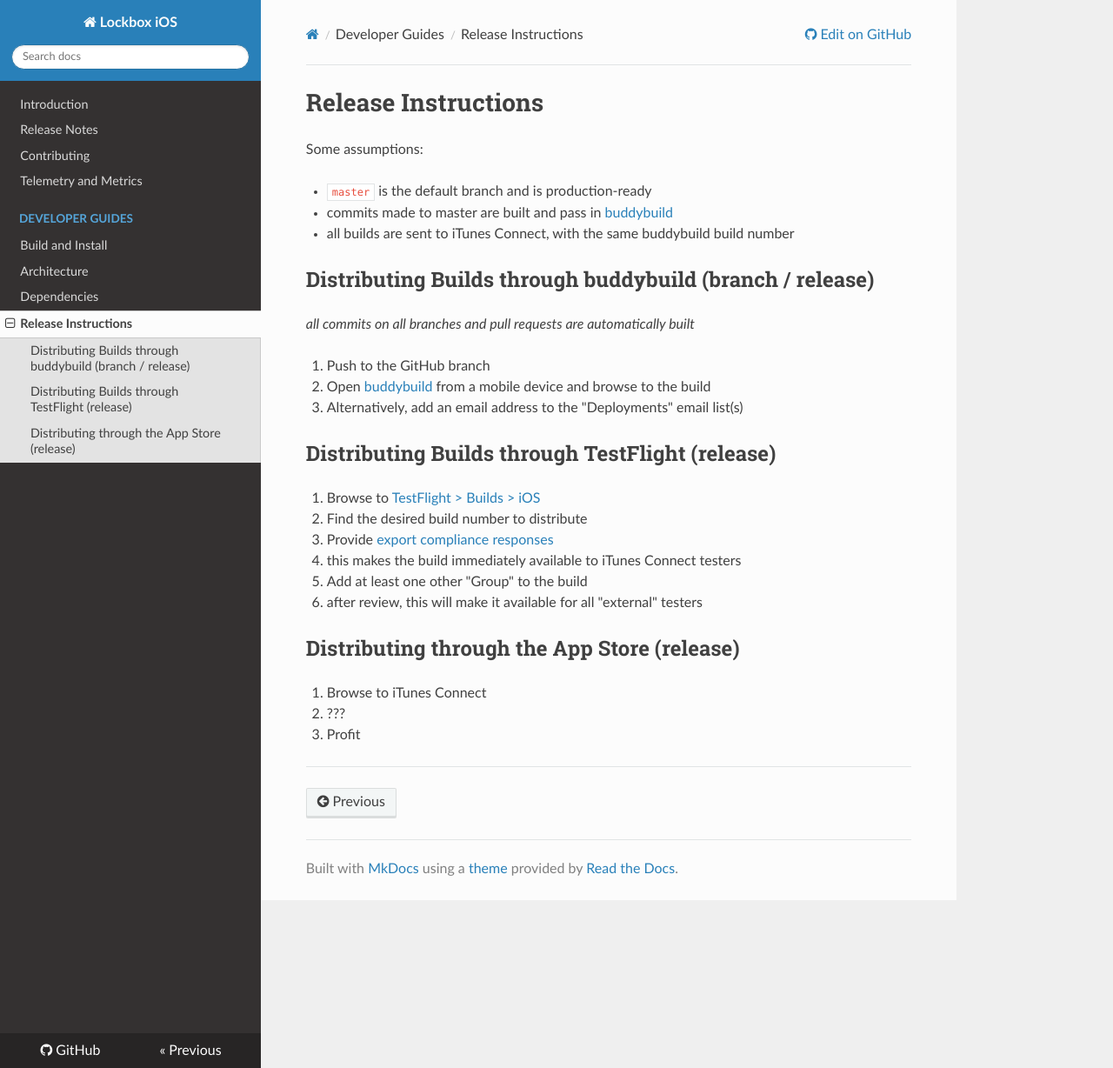
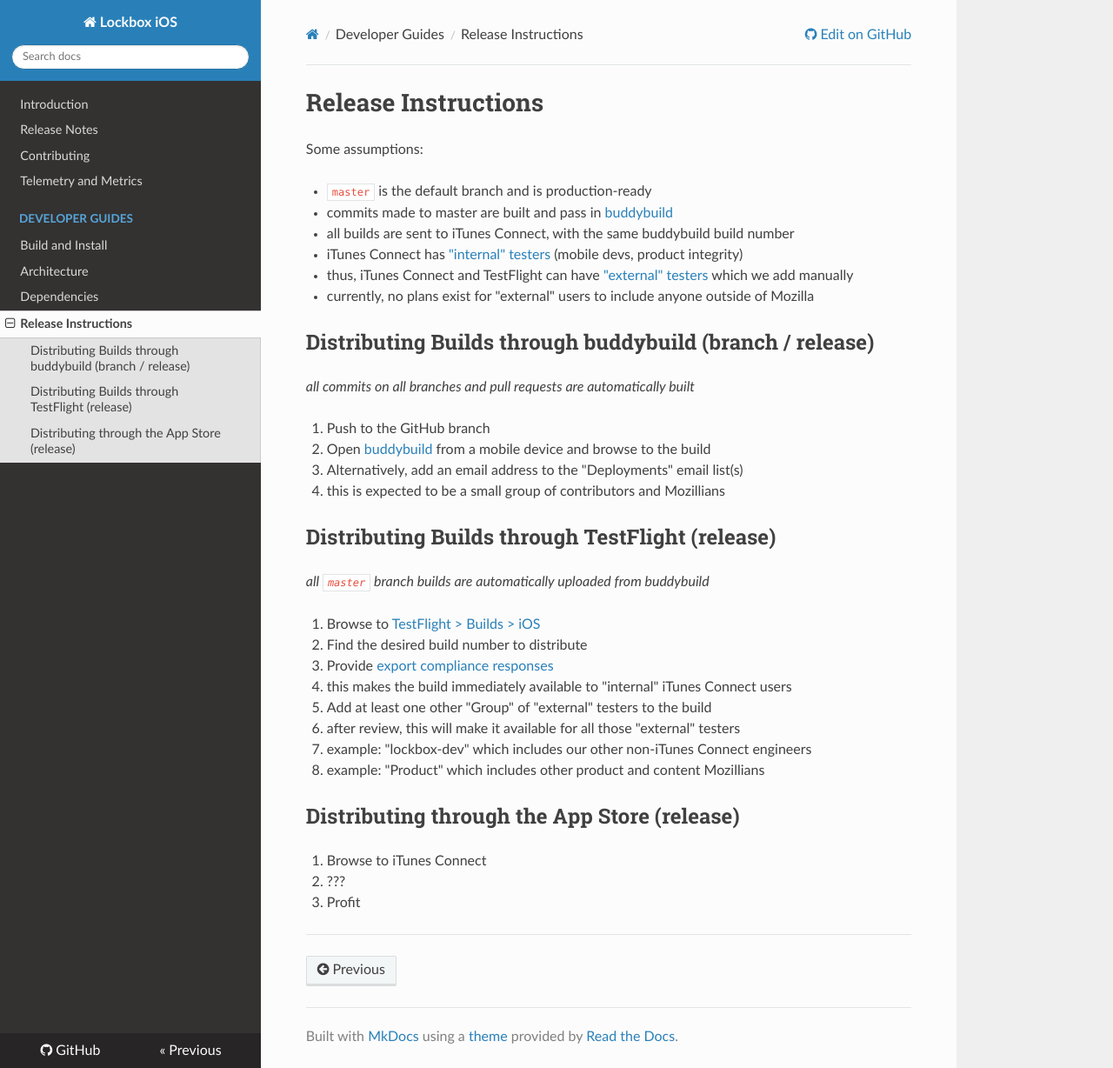
Before and after one commit to mozilla-lockwise/lockwise-ios, an MkDocs documentation site: the page built from docs/releases.md, in a window 1280 px wide and 1228 px high. Shown: the whole window at 87% size. Built offline with MkDocs 1.6.1, drawn with Linux system fonts in a browser that asks for light colours; nearby versions of some CDN libraries; old or Windows-style settings are respelled for this version of MkDocs.

Commit message:
Add iTunes Connect external/internal user context

```diff
--- a/docs/releases.md
+++ b/docs/releases.md
@@ -5,6 +5,9 @@
 - `master` is the default branch and is production-ready
 - commits made to master are built and pass in [buddybuild][1]
 - all builds are sent to iTunes Connect, with the same buddybuild build number
+- iTunes Connect has ["internal" testers][2] (mobile devs, product integrity)
+  - thus, iTunes Connect and TestFlight can have ["external" testers][2] which we add manually
+  - currently, no plans exist for "external" users to include anyone outside of Mozilla
 
 ## Distributing Builds through buddybuild (branch / release)
 
@@ -13,15 +16,20 @@
 1. Push to the GitHub branch
 2. Open [buddybuild][1] from a mobile device and browse to the build
 3. Alternatively, add an email address to the "Deployments" email list(s)
+  - this is expected to be a small group of contributors and Mozillians
 
 ## Distributing Builds through TestFlight (release)
 
-1. Browse to [TestFlight > Builds > iOS][2]
+_all `master` branch builds are automatically uploaded from buddybuild_
+
+1. Browse to [TestFlight > Builds > iOS][3]
 2. Find the desired build number to distribute
 3. Provide [export compliance responses](export-compliance.md)
-  - this makes the build immediately available to iTunes Connect testers
-4. Add at least one other "Group" to the build
-  - after review, this will make it available for all "external" testers
+  - this makes the build immediately available to "internal" iTunes Connect users
+4. Add at least one other "Group" of "external" testers to the build
+  - after review, this will make it available for all those "external" testers
+  - example: "lockbox-dev" which includes our other non-iTunes Connect engineers
+  - example: "Product" which includes other product and content Mozillians
 
 ## Distributing through the App Store (release)
 
```
Also changed, not shown: other parts of docs/releases.md (+2 -1 lines).
